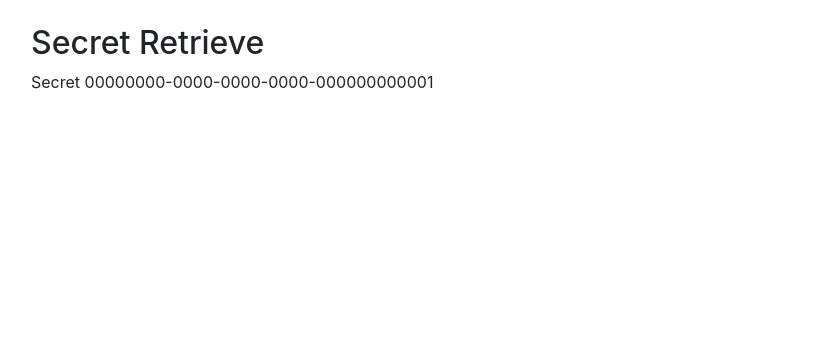
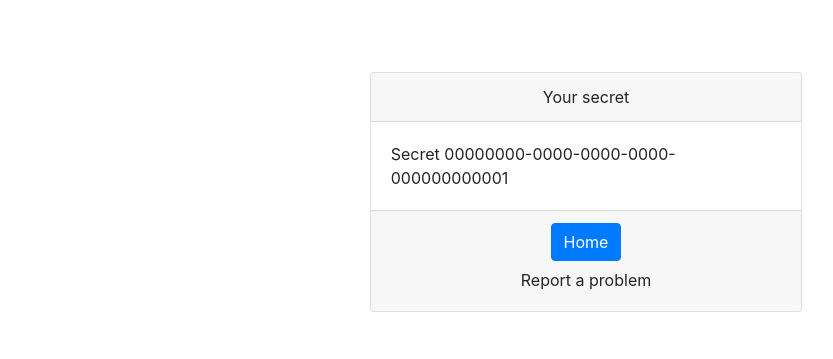
Before and after one commit to GreenSharkShark/lil_bro, a Django app: template lil_bro/templates/lil_bro/secret_retrieve.html in a window 1280 px wide. Shown: the top 359 px of the page, without its empty margins (54-887 px from the left). Run offline with Django 5.2, Linux system fonts and the light colour scheme; the template is opened without the code that fills it: values that come from a table or form of the project are taken from there, others are empty; tables that the repository leaves empty hold one stand-in row (values such as "Sample post"); parts of the project's set-up code (start-up, migrations or seed data) failed here and were passed over; some libraries are stand-ins or nearby versions.

Commit message:
modified the template

```diff
--- a/lil_bro/templates/lil_bro/secret_retrieve.html
+++ b/lil_bro/templates/lil_bro/secret_retrieve.html
@@ -1,8 +1,19 @@
 {% extends 'lil_bro/base.html' %}
-
-{% block title %}Secret Retrieve{% endblock %}
-
+{% block title %}How it works{% endblock %}
 {% block content %}
-    <h2>Secret Retrieve</h2>
-    {{ secret }}
+<div class="d-flex justify-content-center align-items-center">
+    <div class="col-5 m-5">
+        <div class="card">
+            <div class="card-header text-center">Your secret</div>
+            <div class="card-body">
+                {{ secret }}
+            </div>
+            <div class="card-footer text-center">
+                <a href="{% url 'lil_bro:secret_create'%}" class="btn btn-primary">Home</a>
+                <br>
+                <a href="{% url 'lil_bro:send_report'%}" class="btn">Report a problem</a>
+            </div>
+        </div>
+    </div>
+</div>
 {% endblock %}
```
